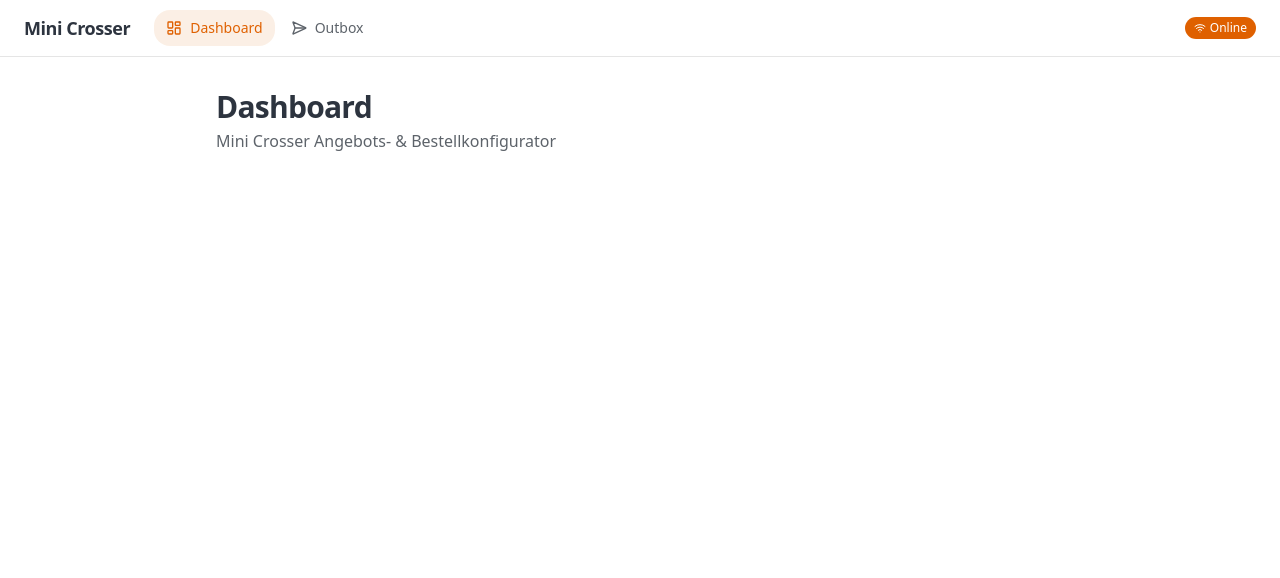
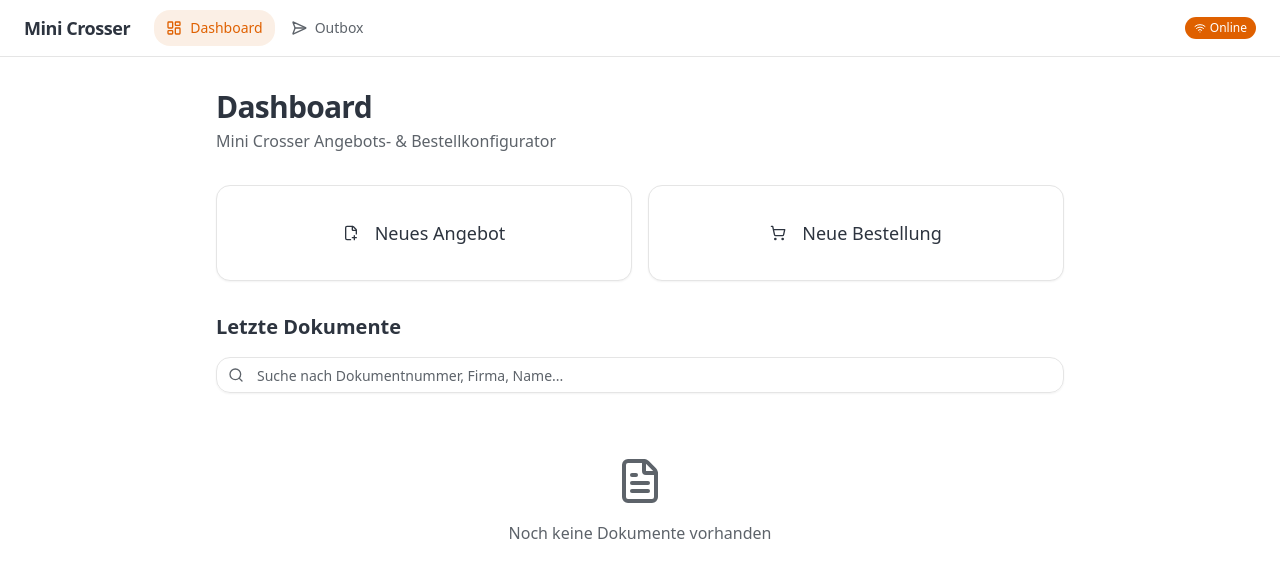
Before and after one commit to ot-wiggers/minicrosser-configurator, a Next.js app: page / in a window 1280 px wide. Shown: the top 578 px of the page. Built offline with nearby package versions, Linux system fonts and the light colour scheme.

Commit message:
feat: add dashboard page with document list

```diff
--- a/src/app/page.tsx
+++ b/src/app/page.tsx
@@ -1,10 +1,47 @@
+'use client'
+
+import Link from 'next/link'
+import { Button } from '@/components/ui/button'
+import { DocumentList } from '@/components/documents/document-list'
+import { useConfiguratorStore } from '@/modules/configurator'
+import { FilePlus2, ShoppingCart } from 'lucide-react'
+
 export default function DashboardPage() {
+  const { setDocumentType, reset } = useConfiguratorStore()
+
+  function handleNew(type: 'QUOTE' | 'ORDER') {
+    reset()
+    setDocumentType(type)
+  }
+
   return (
     <div className="mx-auto max-w-4xl px-4 py-8 md:px-6">
-      <h1 className="text-3xl font-bold tracking-tight">Dashboard</h1>
-      <p className="mt-1 text-muted-foreground">
-        Mini Crosser Angebots- &amp; Bestellkonfigurator
-      </p>
+      <div className="mb-8">
+        <h1 className="text-3xl font-bold tracking-tight">Dashboard</h1>
+        <p className="mt-1 text-muted-foreground">
+          Mini Crosser Angebots- &amp; Bestellkonfigurator
+        </p>
+      </div>
+
+      <div className="mb-8 grid grid-cols-2 gap-4">
+        <Link href="/new" onClick={() => handleNew('QUOTE')}>
+          <Button variant="outline" className="h-24 w-full text-lg" size="lg">
+            <FilePlus2 className="mr-2 h-6 w-6" />
+            Neues Angebot
+          </Button>
+        </Link>
+        <Link href="/new" onClick={() => handleNew('ORDER')}>
+          <Button variant="outline" className="h-24 w-full text-lg" size="lg">
+            <ShoppingCart className="mr-2 h-6 w-6" />
+            Neue Bestellung
+          </Button>
+        </Link>
+      </div>
+
+      <div>
+        <h2 className="mb-4 text-xl font-semibold">Letzte Dokumente</h2>
+        <DocumentList />
+      </div>
     </div>
   )
 }
--- /dev/null
+++ b/src/components/documents/document-list.tsx
@@ -0,0 +1,92 @@
+'use client'
+
+import { useEffect, useState } from 'react'
+import Link from 'next/link'
+import { documentRepo } from '@/modules/storage'
+import type { DocumentRecord } from '@/modules/storage/types'
+import { Badge } from '@/components/ui/badge'
+import { Card, CardContent } from '@/components/ui/card'
+import { Input } from '@/components/ui/input'
+import { formatCurrency, formatDate } from '@/lib/utils'
+import { Search, FileText } from 'lucide-react'
+
+const statusVariant: Record<string, 'default' | 'secondary' | 'destructive'> = {
+  DRAFT: 'secondary',
+  FINAL: 'default',
+  SENT: 'default',
+}
+
+const statusLabel: Record<string, string> = {
+  DRAFT: 'Entwurf',
+  FINAL: 'Final',
+  SENT: 'Versendet',
+}
+
+const typeLabel: Record<string, string> = {
+  QUOTE: 'Angebot',
+  ORDER: 'Bestellung',
+}
+
+export function DocumentList() {
+  const [documents, setDocuments] = useState<DocumentRecord[]>([])
+  const [searchQuery, setSearchQuery] = useState('')
+
+  useEffect(() => {
+    loadDocuments()
+  }, [searchQuery])
+
+  async function loadDocuments() {
+    const docs = searchQuery
+      ? await documentRepo.search(searchQuery)
+      : await documentRepo.getAll()
+    setDocuments(docs)
+  }
+
+  return (
+    <div className="space-y-4">
+      <div className="relative">
+        <Search className="absolute left-3 top-1/2 h-4 w-4 -translate-y-1/2 text-muted-foreground" />
+        <Input
+          placeholder="Suche nach Dokumentnummer, Firma, Name..."
+          value={searchQuery}
+          onChange={(e) => setSearchQuery(e.target.value)}
+          className="pl-10"
+        />
+      </div>
+
+      {documents.length === 0 ? (
+        <div className="flex flex-col items-center justify-center py-12 text-muted-foreground">
+          <FileText className="mb-4 h-12 w-12" />
+          <p>Noch keine Dokumente vorhanden</p>
+        </div>
+      ) : (
+        <div className="space-y-2">
+          {documents.map((doc) => (
+            <Link key={doc.id} href={`/documents/${doc.id}`}>
+              <Card className="transition-colors hover:bg-muted/50">
+                <CardContent className="flex items-center justify-between p-4">
+                  <div className="space-y-1">
+                    <div className="flex items-center gap-2">
+                      <span className="font-mono font-medium">{doc.document_no}</span>
+                      <Badge variant={statusVariant[doc.status]}>
+                        {statusLabel[doc.status]}
+                      </Badge>
+                    </div>
+                    <p className="text-sm text-muted-foreground">
+                      {typeLabel[doc.document_type]} &middot; {doc.customer.company} &middot;{' '}
+                      {doc.customer.lastName}
+                    </p>
+                  </div>
+                  <div className="text-right">
+                    <p className="font-medium">{formatCurrency(doc.pricing.totalGross)}</p>
+                    <p className="text-sm text-muted-foreground">{formatDate(doc.created_at)}</p>
+                  </div>
+                </CardContent>
+              </Card>
+            </Link>
+          ))}
+        </div>
+      )}
+    </div>
+  )
+}
```
